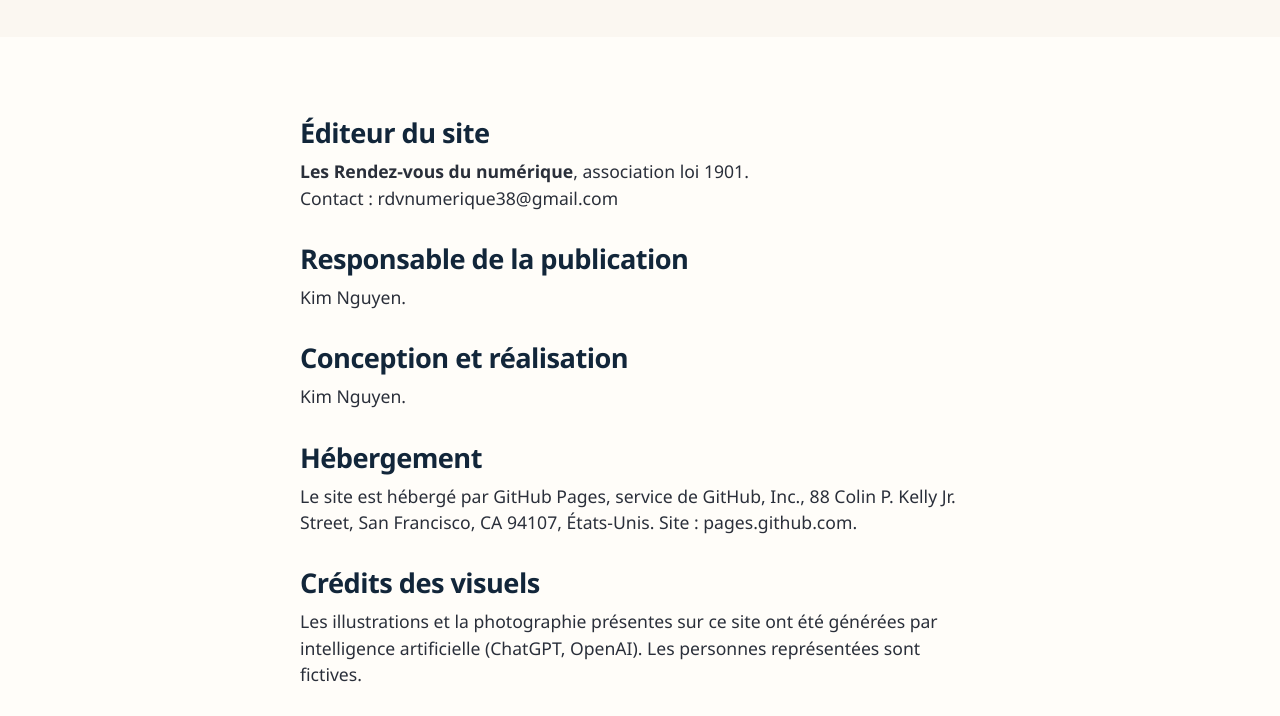
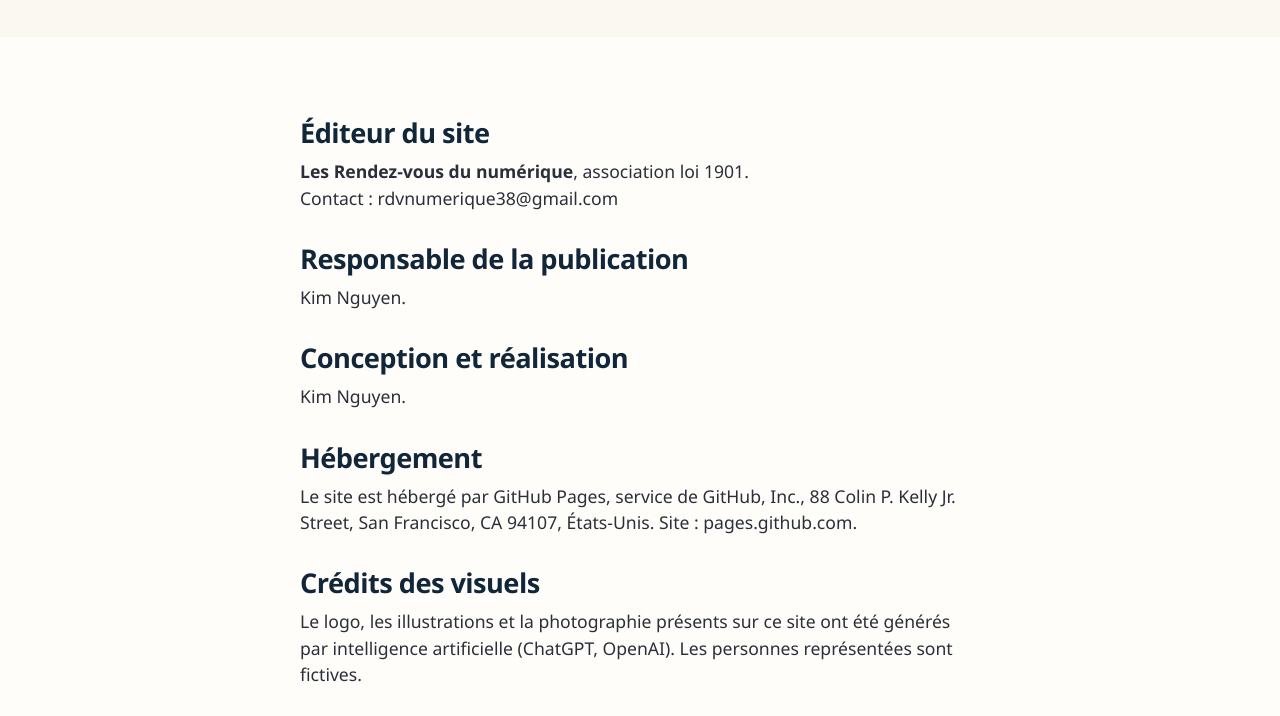
Before and after one commit to kim-ngn/rendez-vous-numerique, a plain HTML site: page mentions-legales.html in a window 1280 px wide. Shown: the part 234-950 px from the top of the page. Drawn offline with Linux system fonts and the light colour scheme.

Commit message:
Précise que le logo est généré par IA
Co-Authored-By: Claude Sonnet 5.5 <noreply@anthropic.com>

```diff
--- a/mentions-legales.html
+++ b/mentions-legales.html
@@ -34,7 +34,7 @@
   <h2>Hébergement</h2>
   <p>Le site est hébergé par GitHub Pages, service de GitHub, Inc., 88 Colin P. Kelly Jr. Street, San Francisco, CA 94107, États-Unis. Site : <a href="https://pages.github.com" rel="noreferrer">pages.github.com</a>.</p>
   <h2>Crédits des visuels</h2>
-  <p>Les illustrations et la photographie présentes sur ce site ont été générées par intelligence artificielle (ChatGPT, OpenAI). Les personnes représentées sont fictives.</p>
+  <p>Le logo, les illustrations et la photographie présents sur ce site ont été générés par intelligence artificielle (ChatGPT, OpenAI). Les personnes représentées sont fictives.</p>
   <h2>Propriété intellectuelle</h2>
   <p>Les textes, illustrations, photographies et le logo présents sur ce site sont protégés. Toute reproduction ou réutilisation sans l'accord de l'association est interdite, sauf pour un usage strictement privé ou avec mention de la source.</p>
   <h2>Responsabilité</h2>
```
